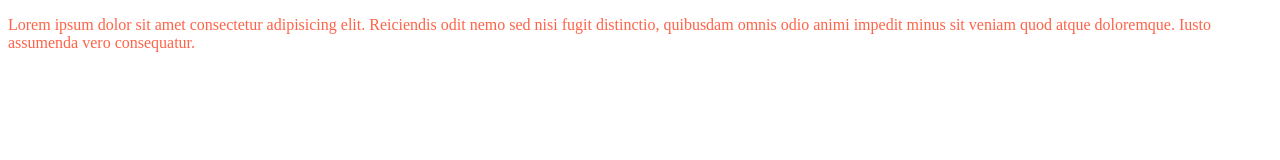
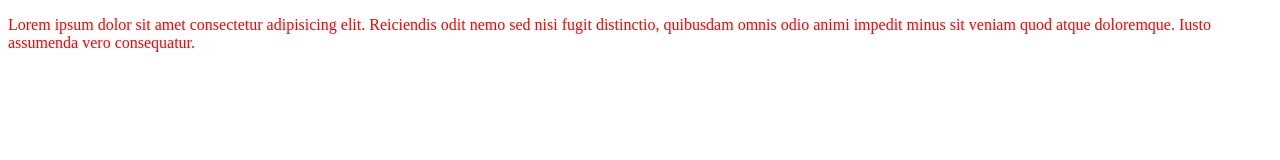
Before and after one commit to AlirezaMojahedi/cs50xiran, a plain HTML site: page index.html in a window 1280 px wide. Drawn offline with Linux system fonts and the light colour scheme.

Commit message:
Update index.html

```diff
--- a/index.html
+++ b/index.html
@@ -9,7 +9,7 @@
 </head>
 
 <body>
-    <p style="color: tomato;">Lorem ipsum dolor sit amet consectetur adipisicing elit. Reiciendis odit nemo sed nisi fugit distinctio,
+    <p style="color: red;">Lorem ipsum dolor sit amet consectetur adipisicing elit. Reiciendis odit nemo sed nisi fugit distinctio,
         quibusdam omnis odio animi impedit minus sit veniam quod atque doloremque. Iusto assumenda vero consequatur.</p>
         <img src="../../Screenshot from 2022-01-19 18-01-21.png" alt="">
     <img src="" >
```
